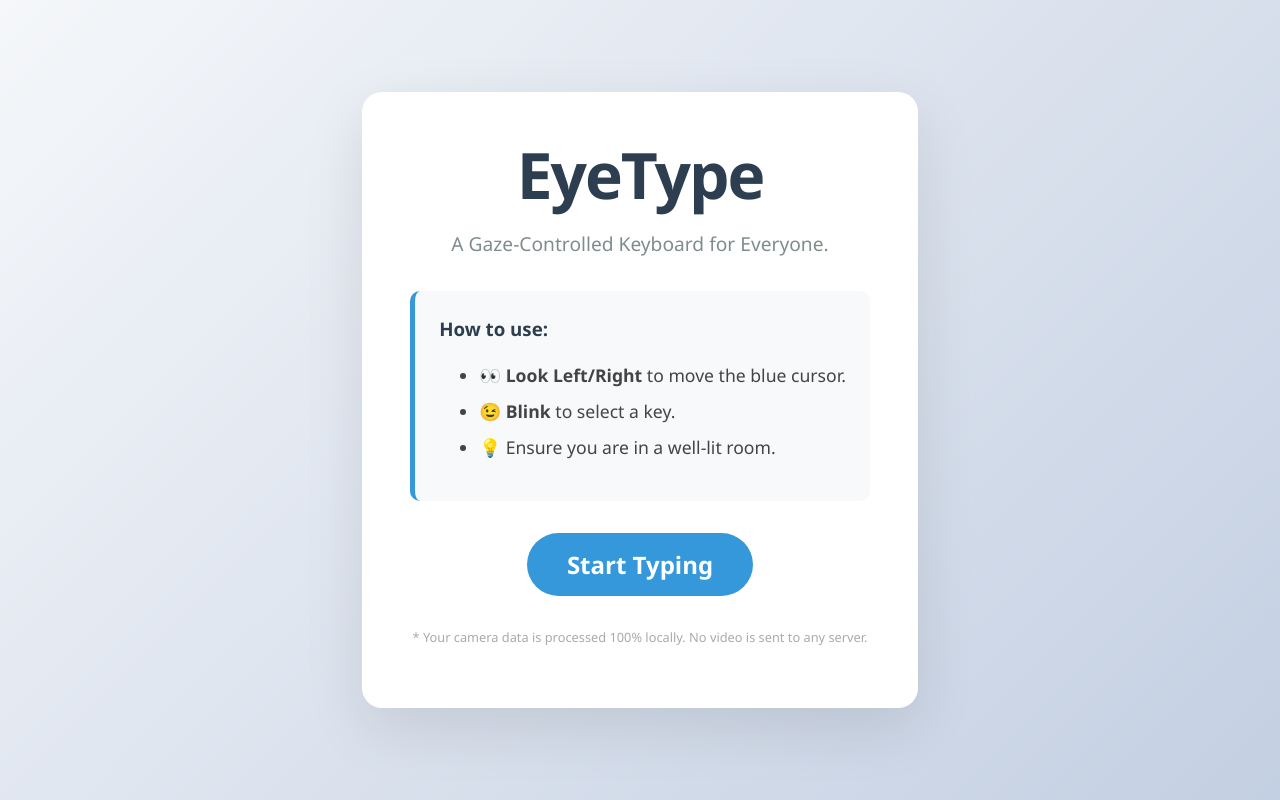
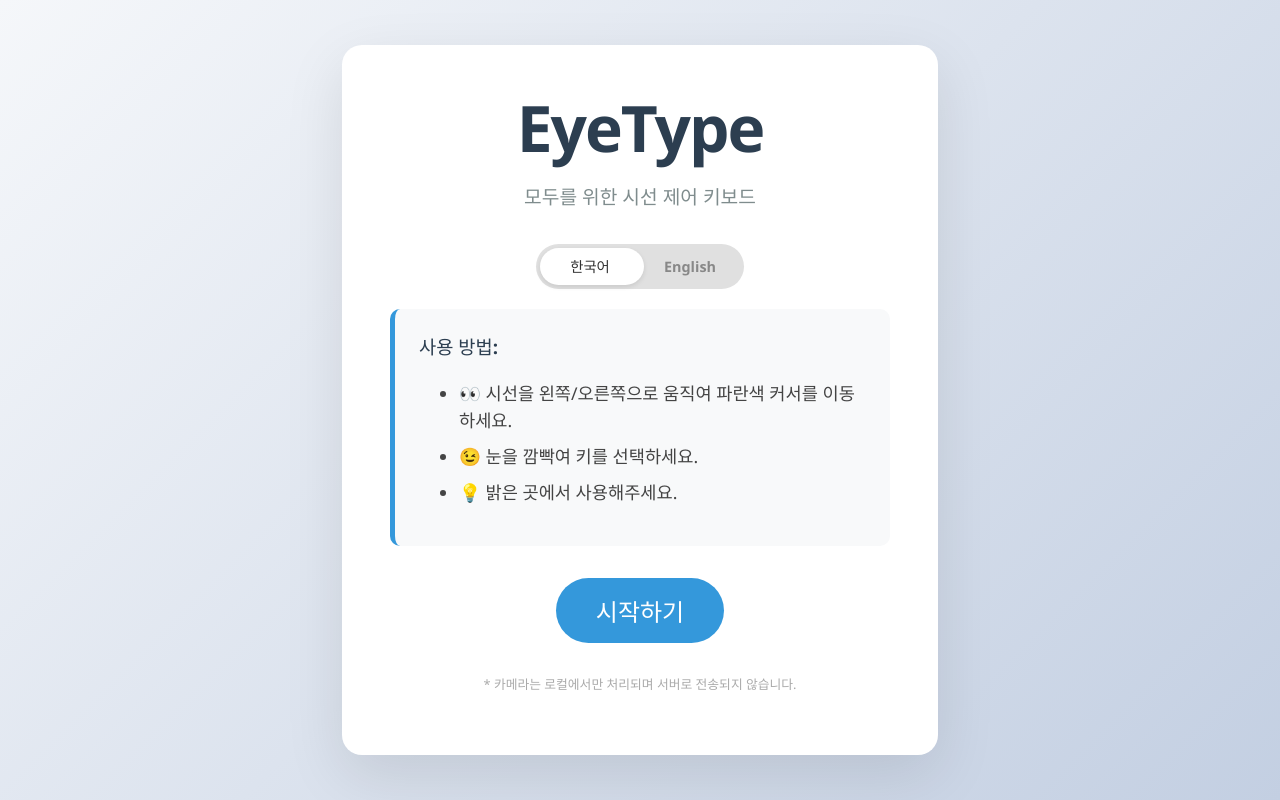
Before and after one commit to Gosapa/OptiType, a React (Vite) app: page / in a window 1280 px wide. Built offline with nearby package versions, Linux system fonts and the light colour scheme.

Commit message:
feat: toggle language

```diff
--- a/src/App.jsx
+++ b/src/App.jsx
@@ -1,18 +1,20 @@
 // src/App.jsx
-import React from 'react';
+import React, { useState } from 'react';
 import { BrowserRouter as Router, Routes, Route } from 'react-router-dom';
 import LandingPage from './LandingPage';
 import GazeKeyboard from './GazeKeyboard'; // Import your renamed keyboard file
 
 function App() {
+  const [language, setLanguage] = useState('KO');
   return (
     <Router>
       <Routes>
-        {/* Show Landing Page by default */}
-        <Route path="/" element={<LandingPage />} />
+        <Route path="/"
+               element={<LandingPage language={language} setLanguage={setLanguage}/>} />
 
         {/* Show Keyboard when URL is /keyboard */}
-        <Route path="/keyboard" element={<GazeKeyboard />} />
+        <Route path="/keyboard"
+               element={<GazeKeyboard language={language}/>} />
       </Routes>
     </Router>
   );
--- a/src/LandingPage.css
+++ b/src/LandingPage.css
@@ -79,3 +79,66 @@
   font-size: 0.8rem;
   color: #aaa;
 }
+
+.language-toggle-container {
+  margin-bottom: 20px;
+  display: flex;
+  flex-direction: column;
+  align-items: center;
+  gap: 10px;
+}
+
+.toggle-switch {
+  display: flex;
+  background: #e0e0e0;
+  border-radius: 30px;
+  padding: 4px;
+  position: relative;
+  cursor: pointer;
+  width: 200px;
+}
+
+.toggle-option {
+  flex: 1;
+  text-align: center;
+  padding: 8px 0;
+  border-radius: 25px;
+  font-weight: bold;
+  font-size: 0.9rem;
+  z-index: 2;
+  transition: color 0.3s;
+  color: #888;
+}
+
+.toggle-option.selected {
+  color: #333;
+}
+
+/* The sliding bubble */
+.toggle-slider {
+  position: absolute;
+  top: 4px;
+  left: 4px;
+  width: 50%; /* half width */
+  bottom: 4px;
+  background: white;
+  border-radius: 25px;
+  transition: transform 0.3s cubic-bezier(0.25, 0.8, 0.25, 1);
+  box-shadow: 0 2px 5px rgba(0,0,0,0.1);
+  z-index: 1;
+}
+
+/* Move slider right if English is selected */
+.toggle-switch[data-lang="EN"] .toggle-slider {
+  transform: translateX(100%); /* Move 100% of its own width */
+  left: -4px; /* Adjustment for padding */
+}
+
+.beta-badge {
+  font-size: 0.75rem;
+  background-color: #ffeaa7;
+  color: #d35400;
+  padding: 4px 10px;
+  border-radius: 12px;
+  font-weight: bold;
+}
--- a/src/LandingPage.jsx
+++ b/src/LandingPage.jsx
@@ -1,25 +1,63 @@
-// src/LandingPage.jsx
 import React from 'react';
 import { useNavigate } from 'react-router-dom';
-import './LandingPage.css'; // We will create this below
+import './LandingPage.css';
 
-const LandingPage = () => {
+const LandingPage = ({ language, setLanguage }) => {
   const navigate = useNavigate();
+
+  // Content Dictionary
+  const TEXT = {
+    KO: {
+      title: "EyeType",
+      subtitle: "모두를 위한 시선 제어 키보드",
+      instructions_title: "사용 방법:",
+      step1: "👀 시선을 왼쪽/오른쪽으로 움직여 파란색 커서를 이동하세요.",
+      step2: "😉 눈을 깜빡여 키를 선택하세요.",
+      step3: "💡 밝은 곳에서 사용해주세요.",
+      button: "시작하기",
+      note: "* 카메라는 로컬에서만 처리되며 서버로 전송되지 않습니다."
+    },
+    EN: {
+      title: "EyeType",
+      subtitle: "Gaze Controlled Keyboard for Everyone",
+      instructions_title: "How to use:",
+      step1: "👀 Look Left/Right to move the blue cursor.",
+      step2: "😉 Blink to select a key.",
+      step3: "💡 Ensure you are in a well-lit room.",
+      button: "Start Typing",
+      note: "* Camera data is processed locally. No video is sent to server."
+    }
+  };
+
+  const content = TEXT[language];
 
   return (
     <div className="landing-container">
       <div className="landing-content">
-        <h1 className="landing-title">EyeType</h1>
-        <p className="landing-subtitle">
-          A Gaze-Controlled Keyboard for Everyone.
-        </p>
+        <h1 className="landing-title">{content.title}</h1>
+        <p className="landing-subtitle">{content.subtitle}</p>
+
+        {/* --- LANGUAGE TOGGLE --- */}
+        <div className="language-toggle-container">
+          <div
+            className="toggle-switch"
+            data-lang={language}
+            onClick={() => setLanguage(prev => prev === 'KO' ? 'EN' : 'KO')}
+          >
+            <div className={`toggle-option ${language === 'KO' ? 'selected' : ''}`}>한국어</div>
+            <div className={`toggle-option ${language === 'EN' ? 'selected' : ''}`}>English</div>
+            <div className="toggle-slider"></div>
+          </div>
+          {/* Small Description as requested */}
+          {language === 'EN' && <span className="beta-badge">⚠ English Version Coming Soon</span>}
+        </div>
 
         <div className="landing-instructions">
-          <h3>How to use:</h3>
+          <h3>{content.instructions_title}</h3>
           <ul>
-            <li>👀 <strong>Look Left/Right</strong> to move the blue cursor.</li>
-            <li>😉 <strong>Blink</strong> to select a key.</li>
-            <li>💡 Ensure you are in a well-lit room.</li>
+            <li>{content.step1}</li>
+            <li>{content.step2}</li>
+            <li>{content.step3}</li>
           </ul>
         </div>
 
@@ -27,11 +65,11 @@ const LandingPage = () => {
           className="start-button"
           onClick={() => navigate('/keyboard')}
         >
-          Start Typing
+          {content.button}
         </button>
 
         <p className="privacy-note">
-          * Your camera data is processed 100% locally. No video is sent to any server.
+          {content.note}
         </p>
       </div>
     </div>
```
